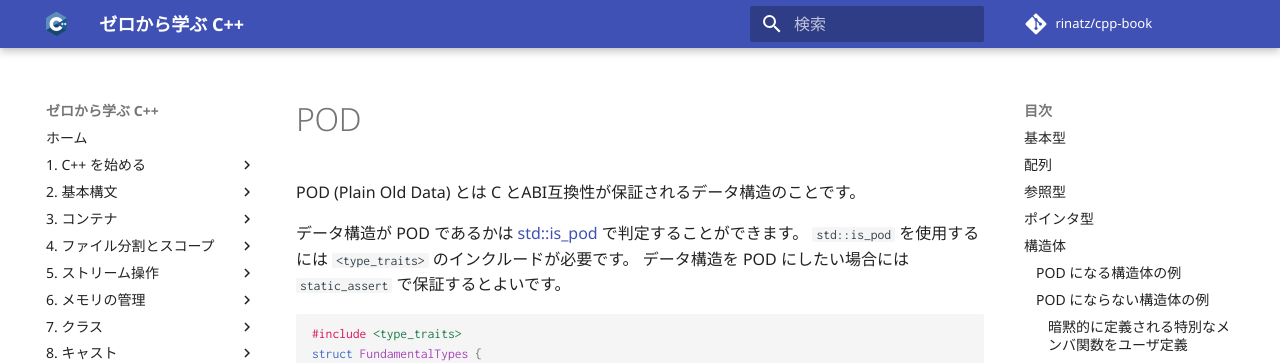
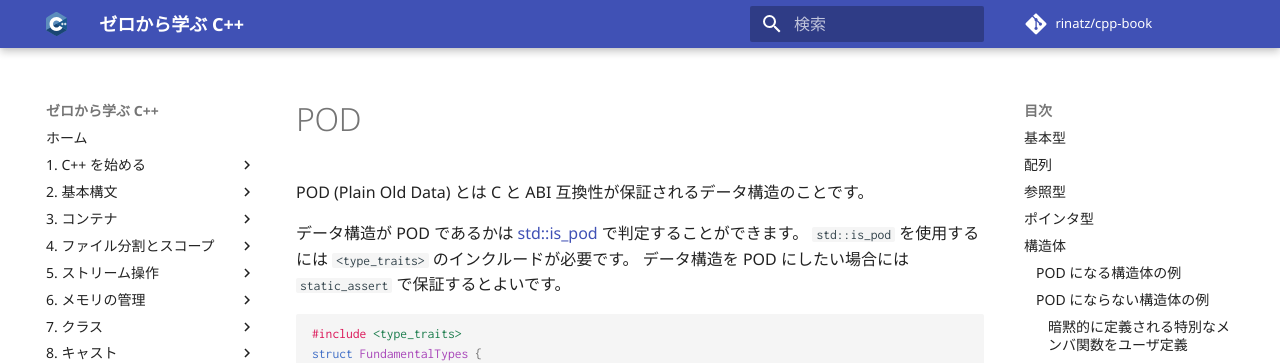
Before and after one commit to rinatz/cpp-book, an MkDocs documentation site: the page built from docs/ch12-02-plain-old-data.md, in a window 1280 px wide and 900 px high. Shown: the top 363 px of the window. Built offline with MkDocs 1.6.1 and Material for MkDocs 9.7.7, drawn with Linux system fonts in a browser that asks for light colours; comment, search, counter and statistics services are not loaded.

Commit message:
Format sentence

```diff
--- a/docs/ch12-02-plain-old-data.md
+++ b/docs/ch12-02-plain-old-data.md
@@ -1,6 +1,6 @@
 # POD
 
-POD (Plain Old Data) とは C とABI互換性が保証されるデータ構造のことです。
+POD (Plain Old Data) とは C と ABI 互換性が保証されるデータ構造のことです。
 
 データ構造が POD であるかは [std::is_pod][cpprefjp_is_pod] で判定することができます。
 `std::is_pod` を使用するには `<type_traits>` のインクルードが必要です。
```
